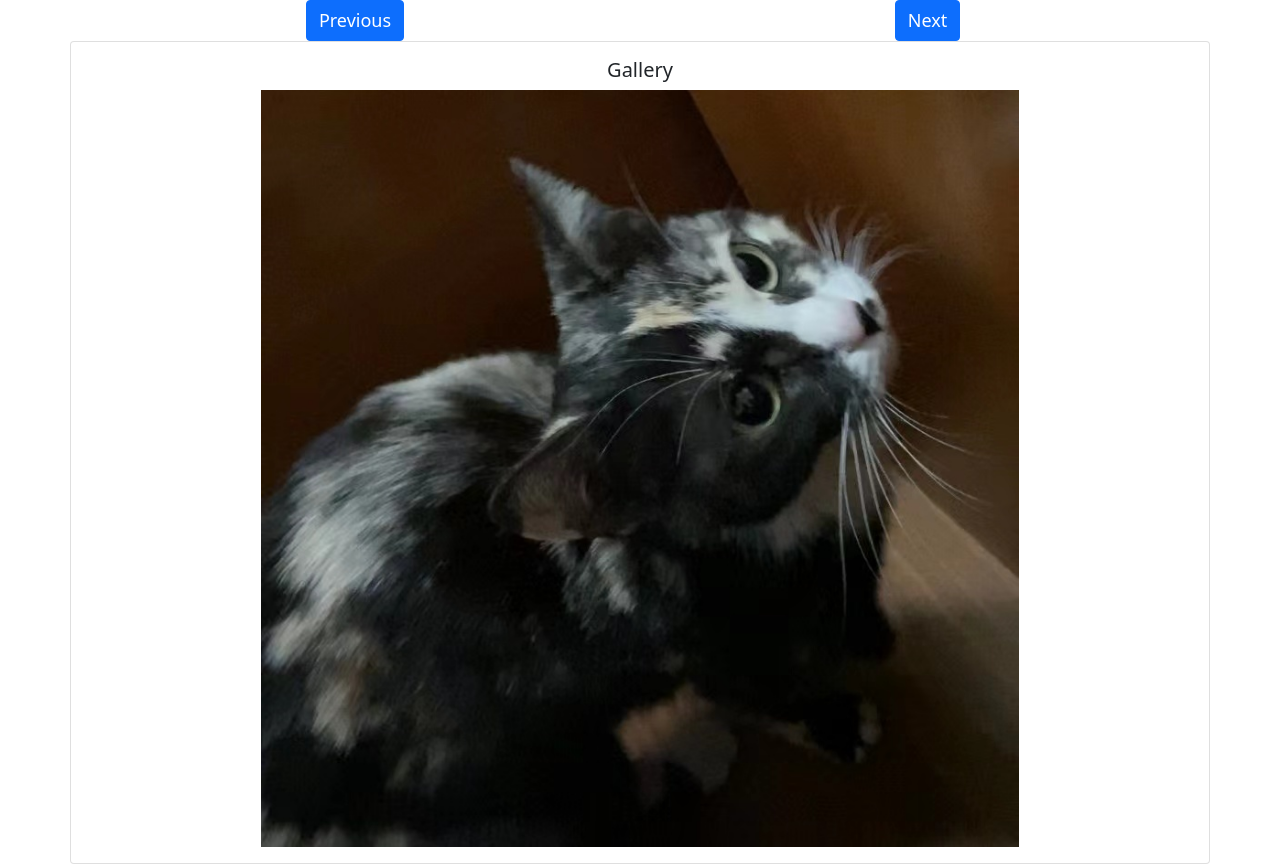
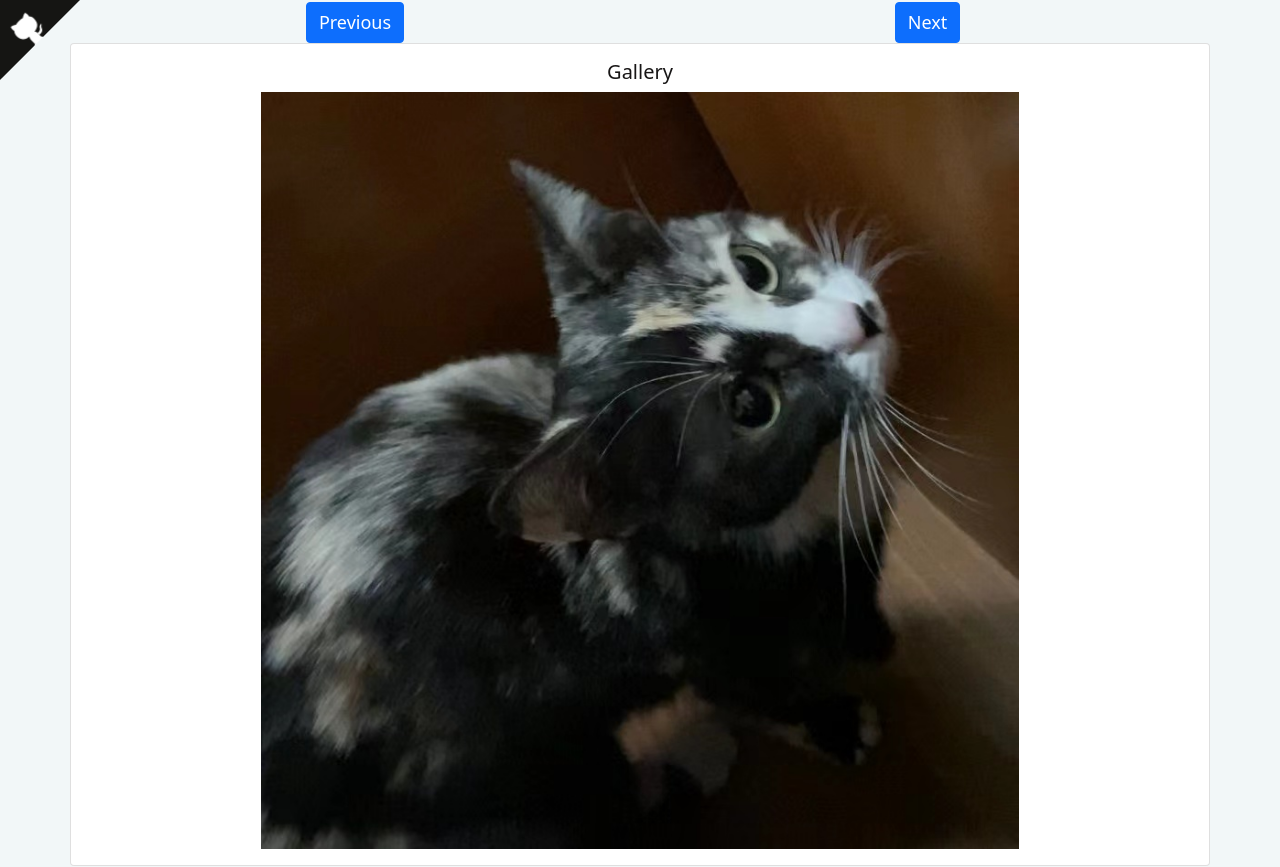
Before and after one commit to LufengChen233/cisc275app, a React (Create React App) app: page / in a window 1280 px wide. Shown: the top 867 px of the page. Built offline with nearby package versions, Linux system fonts and the light colour scheme.

Commit message:
Add link animation to github and background

```diff
--- a/src/App.css
+++ b/src/App.css
@@ -37,3 +37,13 @@
       transform: rotate(360deg);
     }
   }
+
+  .bg{
+    background-color: #f2f7f8;
+    display: flex;
+    flex-direction: column;
+    align-items: center;
+    justify-content: center;
+    font-size: calc(10px + 2vmin);
+    color: rgb(24, 22, 22);
+}
--- a/src/App.js
+++ b/src/App.js
@@ -43,7 +43,8 @@
     }
 
       return (
-          <Container className="App">
+          <div className="bg">
+          <Container className="App" >
             <Row>
               <Col><Button style={{"fontSize":"18px"}} onClick={onClickPrevious}> Previous </Button></Col>
               <Col><Button style={{"margin-left":"5px", "fontSize":"18px"}} onClick={onClickNext}> Next </Button></Col>
@@ -51,13 +52,14 @@
               <Card.Body>
                 <Card.Title>Gallery</Card.Title>
                 <Card.Text>
-                <div><img src={pic[index]} style={{"maxHeight":"70%","maxWidth":"70%"}} alt="My cat" /> <br/></div>
+                <div><img src={pic[index]} style={{"maxHeight":"70%","maxWidth":"70%"}} alt="Tankyou for watching " /> <br/></div>
                 </Card.Text>
               </Card.Body>
               </Card>
               <div><Like></Like></div>
             </Row>
           </Container>
+          </div>
         );
 }
 
```
Also changed, not shown: public/index.html (+2 -0 lines), src/Background/Catbackground.jpg (added).
